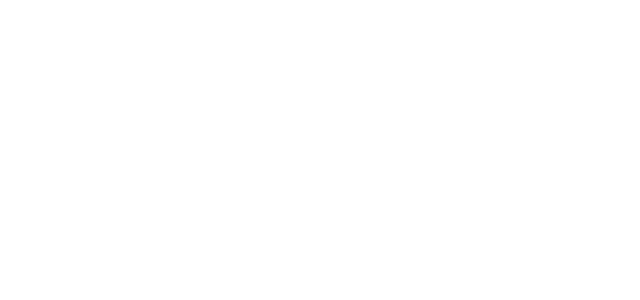
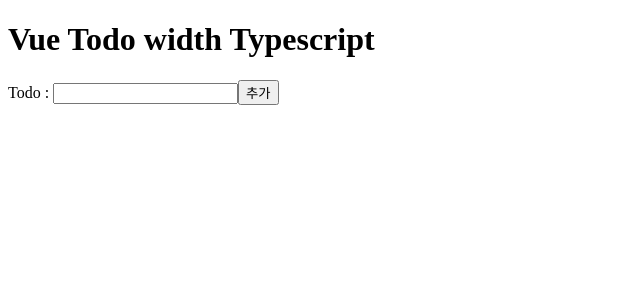
Before and after one commit to my8za/vue-ts-todo, a Vue app: page / in a window 1280 px wide. Shown: the top 300 px of the page, without its empty margins (0-640 px from the left). Built offline with nearby package versions, Linux system fonts and the light colour scheme.

Commit message:
투두 아이템 생성 기능 추가

```diff
--- a/src/App.vue
+++ b/src/App.vue
@@ -1,10 +1,35 @@
 <template>
-  <div></div>
+  <header>
+    <h1>Vue Todo width Typescript</h1>
+    <todo-input :item="todoText" @input="updateTodoText" @add="addTodoItem">
+    </todo-input>
+  </header>
 </template>
 
 <script lang="ts">
 import Vue from "vue";
-export default Vue.extend({});
+import TodoInput from "./components/TodoInput.vue";
+export default Vue.extend({
+  components: { TodoInput },
+  data() {
+    return {
+      todoText: "",
+    };
+  },
+  methods: {
+    updateTodoText(value: string) {
+      this.todoText = value;
+    },
+    addTodoItem() {
+      const value = this.todoText;
+      localStorage.setItem(value, value);
+      this.initTodoText();
+    },
+    initTodoText() {
+      this.todoText = "";
+    },
+  },
+});
 </script>
 
 <style scoped></style>
--- /dev/null
+++ b/src/components/TodoInput.vue
@@ -0,0 +1,33 @@
+<template>
+  <form @submit.prevent="addTodo">
+    <label for="todo-input">Todo : </label>
+    <input id="todo-input" type="text" :value="item" @input="handleInput" />
+    <button type="button">추가</button>
+  </form>
+</template>
+
+<script lang="ts">
+import Vue from "vue";
+export default Vue.extend({
+  props: {
+    item: {
+      type: String,
+      required: true,
+    },
+  },
+  data() {
+    return {};
+  },
+  methods: {
+    handleInput(e: InputEvent) {
+      const eventTarget = e.target as HTMLInputElement;
+      this.$emit("input", eventTarget.value);
+    },
+    addTodo() {
+      this.$emit("add");
+    },
+  },
+});
+</script>
+
+<style scoped></style>
```
